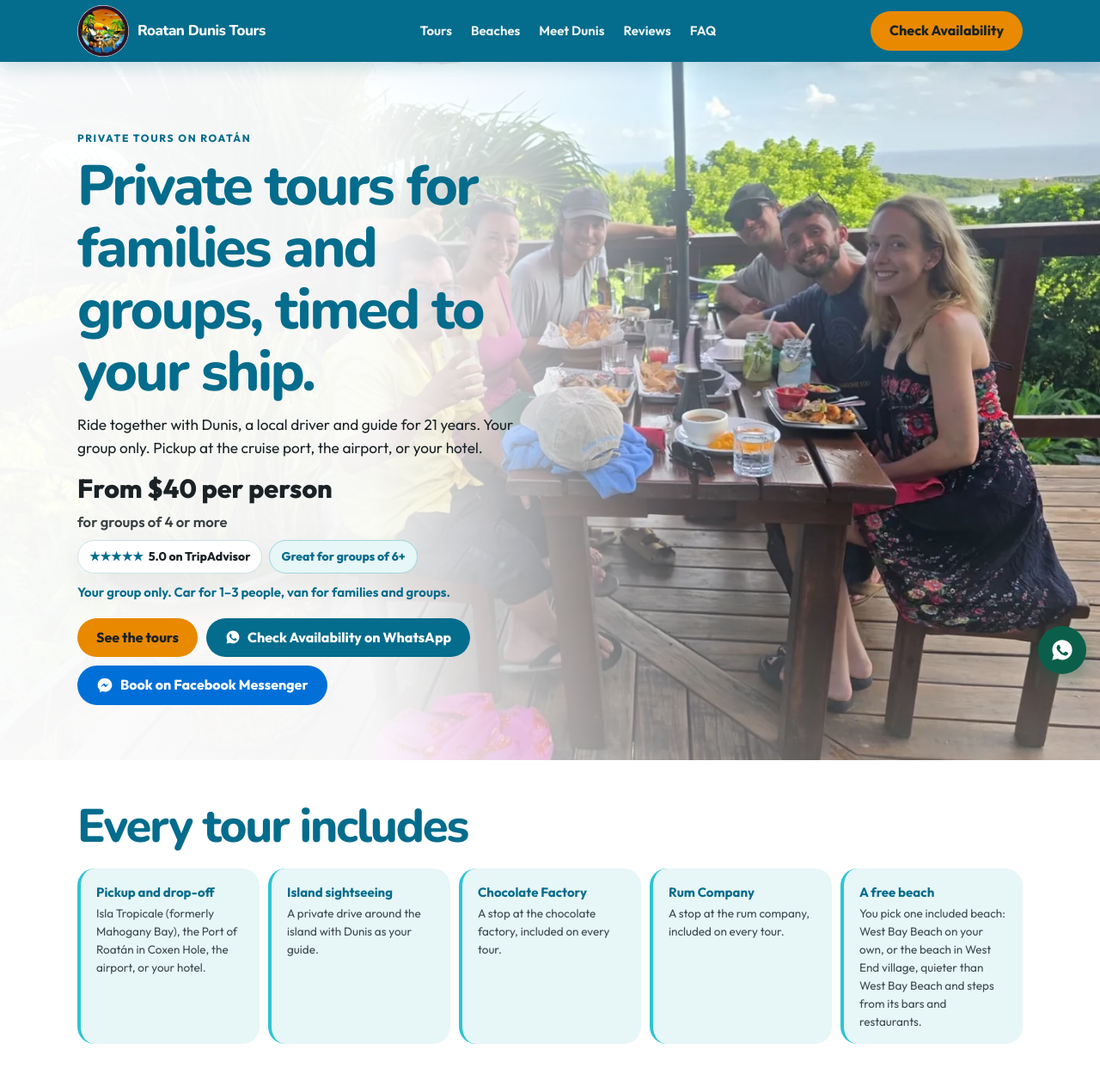
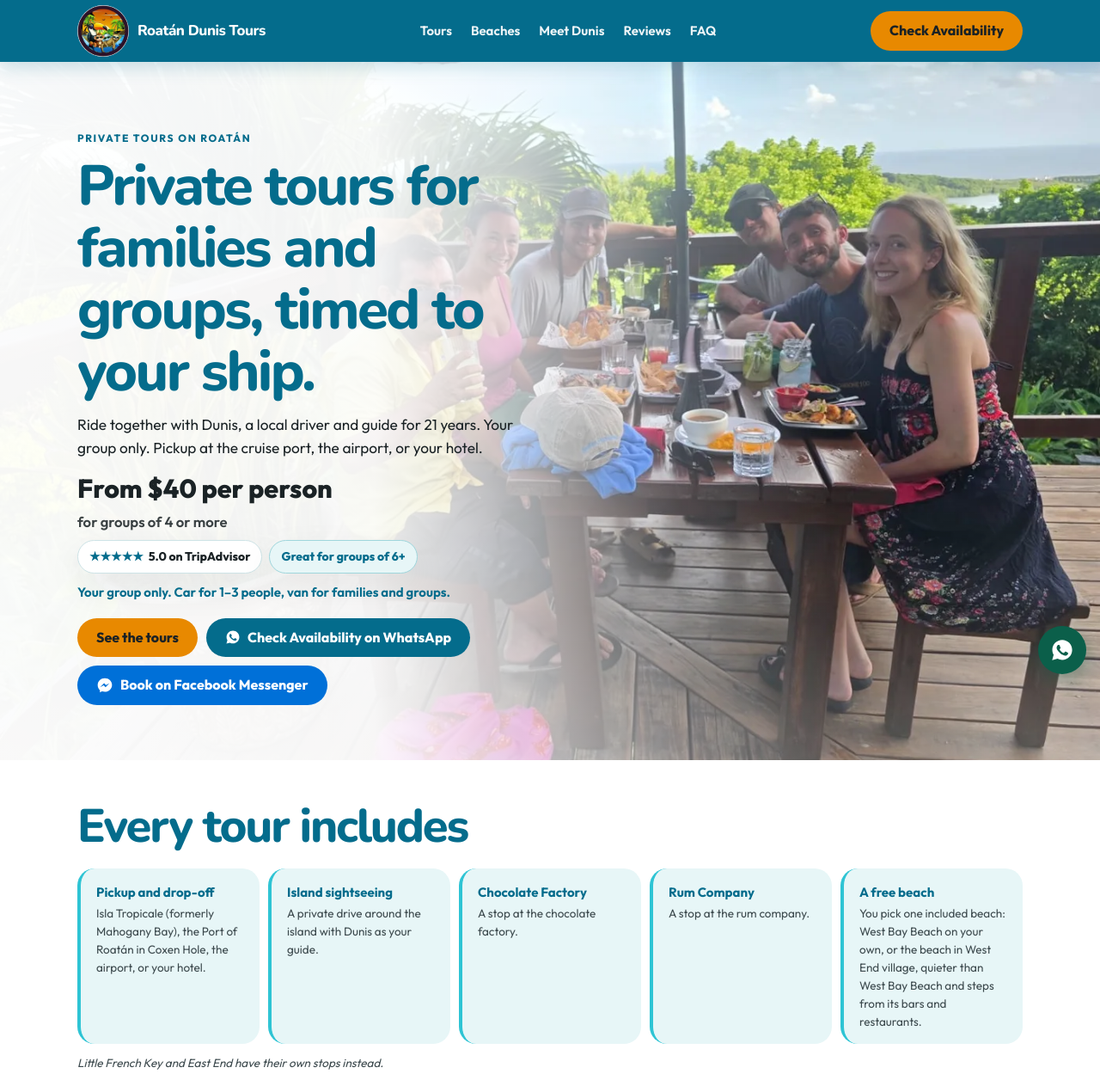
Before and after one commit to roatandunistours-coder/dunis-tours, a plain HTML site: page index.html in a window 1280 px wide. Shown: the top 1263 px of the page at 86% size. Drawn offline with Linux system fonts and the light colour scheme.

Commit message:
Accurate includes note, Roatán in visible brand text, teal featured Reserve buttons

```diff
--- a/index.html
+++ b/index.html
@@ -181,6 +181,7 @@ nav.desktop a:hover{opacity:1;text-decoration:underline;text-underline-offset:4p
 .btn:focus-visible{outline:3px solid var(--deep);outline-offset:3px}
 .btn-gold{background:var(--gold);color:var(--ink)}
 .btn-deep{background:var(--deep);color:#fff}
+.include-note{margin:12px 0 0;font-size:13.5px;font-style:italic;color:var(--muted)}
 .btn svg{width:18px;height:18px;flex:0 0 auto}
 .btn-messenger{background:var(--ms);color:#fff}
 .btn-messenger:focus-visible{outline:3px solid var(--deep);outline-offset:3px}
@@ -405,7 +406,7 @@ body>footer li{margin:6px 0}
   <div class="header-inner">
     <a class="logo" href="#top" aria-label="Roatan Dunis Tours home">
       <span class="logo-mark"><img src="img/cw/logo-160.webp" width="160" height="160" alt=""></span>
-      <span class="logo-name">Roatan Dunis Tours</span>
+      <span class="logo-name">Roatán Dunis Tours</span>
     </a>
     <nav class="desktop" aria-label="Primary">
       <a href="#tours">Tours</a>
@@ -468,10 +469,11 @@ body>footer li{margin:6px 0}
     <ul class="include-grid">
       <li><strong>Pickup and drop-off</strong><span>Isla Tropicale (formerly Mahogany Bay), the Port of Roatán in Coxen Hole, the airport, or your hotel.</span></li>
       <li><strong>Island sightseeing</strong><span>A private drive around the island with Dunis as your guide.</span></li>
-      <li><strong>Chocolate Factory</strong><span>A stop at the chocolate factory, included on every tour.</span></li>
-      <li><strong>Rum Company</strong><span>A stop at the rum company, included on every tour.</span></li>
+      <li><strong>Chocolate Factory</strong><span>A stop at the chocolate factory.</span></li>
+      <li><strong>Rum Company</strong><span>A stop at the rum company.</span></li>
       <li><strong>A free beach</strong><span>You pick one included beach: West Bay Beach on your own, or the beach in West End village, quieter than West Bay Beach and steps from its bars and restaurants.</span></li>
     </ul>
+    <p class="include-note">Little French Key and East End have their own stops instead.</p>
   </div>
 </section>
 
@@ -498,7 +500,7 @@ body>footer li{margin:6px 0}
             </div>
             <p class="rate-label">*Price per person</p>
           </div>
-          <a class="btn btn-gold" href="https://wa.me/50497754724?text=Hi%2C%20I%27d%20like%20the%20Sloths%20%26%20Monkeys%20Tour.">Reserve with a $25 deposit per person</a>
+          <a class="btn btn-deep" href="https://wa.me/50497754724?text=Hi%2C%20I%27d%20like%20the%20Sloths%20%26%20Monkeys%20Tour.">Reserve with a $25 deposit per person</a>
         </div>
       </article>
       <article class="card">
@@ -518,7 +520,7 @@ body>footer li{margin:6px 0}
             </div>
             <p class="rate-label">*Price per person</p>
           </div>
-          <a class="btn btn-gold" href="https://wa.me/50497754724?text=Hi%2C%20I%27d%20like%20the%20Snorkel%20%26%20Beach%20Tour.">Reserve with a $25 deposit per person</a>
+          <a class="btn btn-deep" href="https://wa.me/50497754724?text=Hi%2C%20I%27d%20like%20the%20Snorkel%20%26%20Beach%20Tour.">Reserve with a $25 deposit per person</a>
         </div>
       </article>
       <aside class="feature-quote">
@@ -871,8 +873,8 @@ body>footer li{margin:6px 0}
 <footer>
   <div class="wrap foot-grid">
     <div>
-      <p class="foot-brand">Roatan Dunis Tours</p>
-      <p>Private Roatan shore excursions in the Caribbean. Tours on Roatán with Dunis, a local driver and guide for 21 years.</p>
+      <p class="foot-brand">Roatán Dunis Tours</p>
+      <p>Private Roatán shore excursions in the Caribbean. Tours on Roatán with Dunis, a local driver and guide for 21 years.</p>
     </div>
     <div>
       <p><strong>English</strong></p>
@@ -891,7 +893,7 @@ body>footer li{margin:6px 0}
     </div>
   </div>
   <div class="wrap">
-    <p class="copyright">© 2026 Roatan Dunis Tours.</p>
+    <p class="copyright">© 2026 Roatán Dunis Tours.</p>
   </div>
 </footer>
 
```
